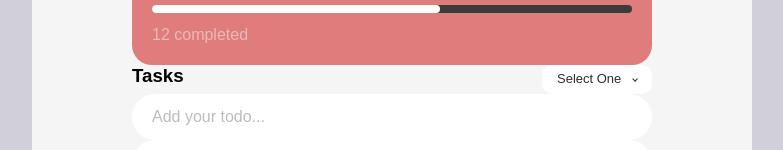
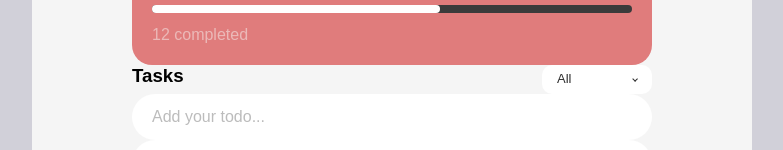
Before and after one commit to pploythehuman/TodoList, a React (Create React App) app: page / in a window 1280 px wide. Shown: the part 336-486 px from the top of the page, without its empty margins (248-1031 px from the left). Built offline with nearby package versions, Linux system fonts and the light colour scheme.

Commit message:
change onChange to onClick

```diff
--- a/src/components/SortingSelect.tsx
+++ b/src/components/SortingSelect.tsx
@@ -11,41 +11,42 @@ const SortingSelect:React.FC<SortingSelectProps> = ({ }) => {
     { id: 'select-undone', value: 'undone', label: 'Undone'  },
   ]
 
-  const [selectValue, setSelectValue] = useState('');
+  const [selectValue, setSelectValue] = useState('All');
   const [isDropdownOpen, setIsDropdownOpen] = useState(false);
 
   const toggleDropdown = () => {
     setIsDropdownOpen(!isDropdownOpen);
   }
 
-  const handleOptionChange = (event: React.ChangeEvent<HTMLInputElement> | null) => {
+  const handleOptionChange = (event: any) => {
     if (event) {
       setSelectValue(event.target.value);
     }
+    setIsDropdownOpen(false);
   }
 
-  const selectItem = (value: string, id: string, label: string) => (
-    <>
-      <label className="select-item" htmlFor={id}>{label}</label>
-      <input className="option" id={id} type="radio" name="option" value={value} onChange={handleOptionChange} />
-    </>
-  )
+  // const selectItem = (value: string, id: string, label: string) => (
+  //   <>
+  //     <label className="select-item" htmlFor={id}>{label}</label>
+  //     <input className="option" id={id} type="radio" name="option" value={value} onChange={handleOptionChange} />
+  //   </>
+  // )
 
   return (
     <div className="sorting-select-group">
       <button className="sorting-select-button" onClick={toggleDropdown}>
-        <p style={{ fontSize: '13px' }}>Select One</p>
+        <p style={{ fontSize: '13px' }}>{selectValue}</p>
         <div className="arrow" />
       </button>
       <div className={`sorting-select-dropdown ${isDropdownOpen? '' : 'hidden'}`}>
         <label className="select-item" htmlFor="select-all">All</label>
-        <input className="option" id="select-all" type="radio" name="option" value="all" onChange={handleOptionChange} />
+        <input className="option" id="select-all" type="radio" name="option" value="All" onClick={handleOptionChange} />
 
         <label className="select-item" htmlFor="select-done">Done</label>
-        <input className="option" id="select-done" type="radio" name="option" value="done" onChange={handleOptionChange} />
+        <input className="option" id="select-done" type="radio" name="option" value="Done" onClick={handleOptionChange} />
 
         <label className="select-item" htmlFor="select-undone">Undone</label>
-        <input className="option" id="select-undone" type="radio" name="option" value="undone" onChange={handleOptionChange} />
+        <input className="option" id="select-undone" type="radio" name="option" value="Undone" onClick={handleOptionChange} />
       </div>
     </div>
   );
```
